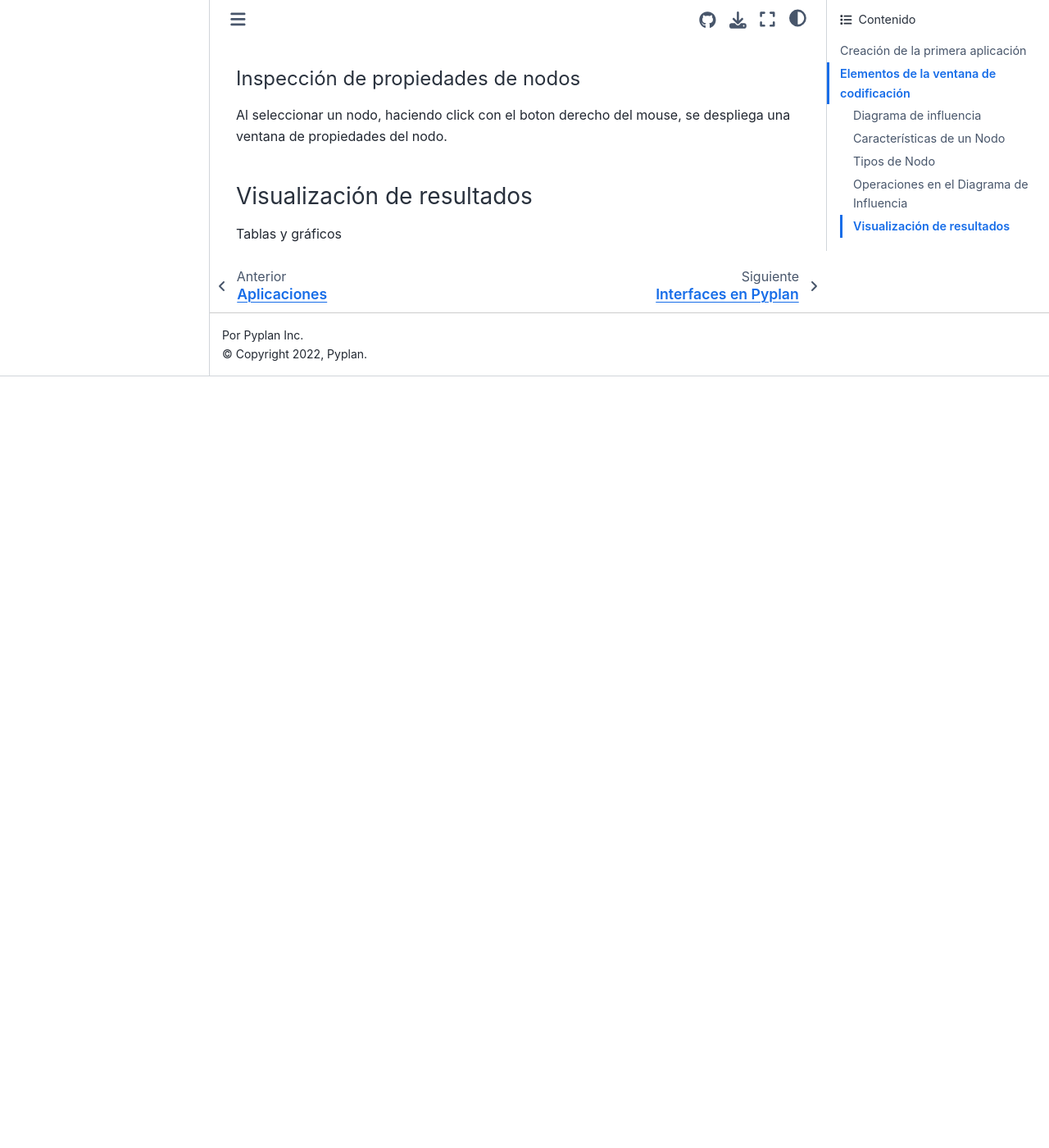
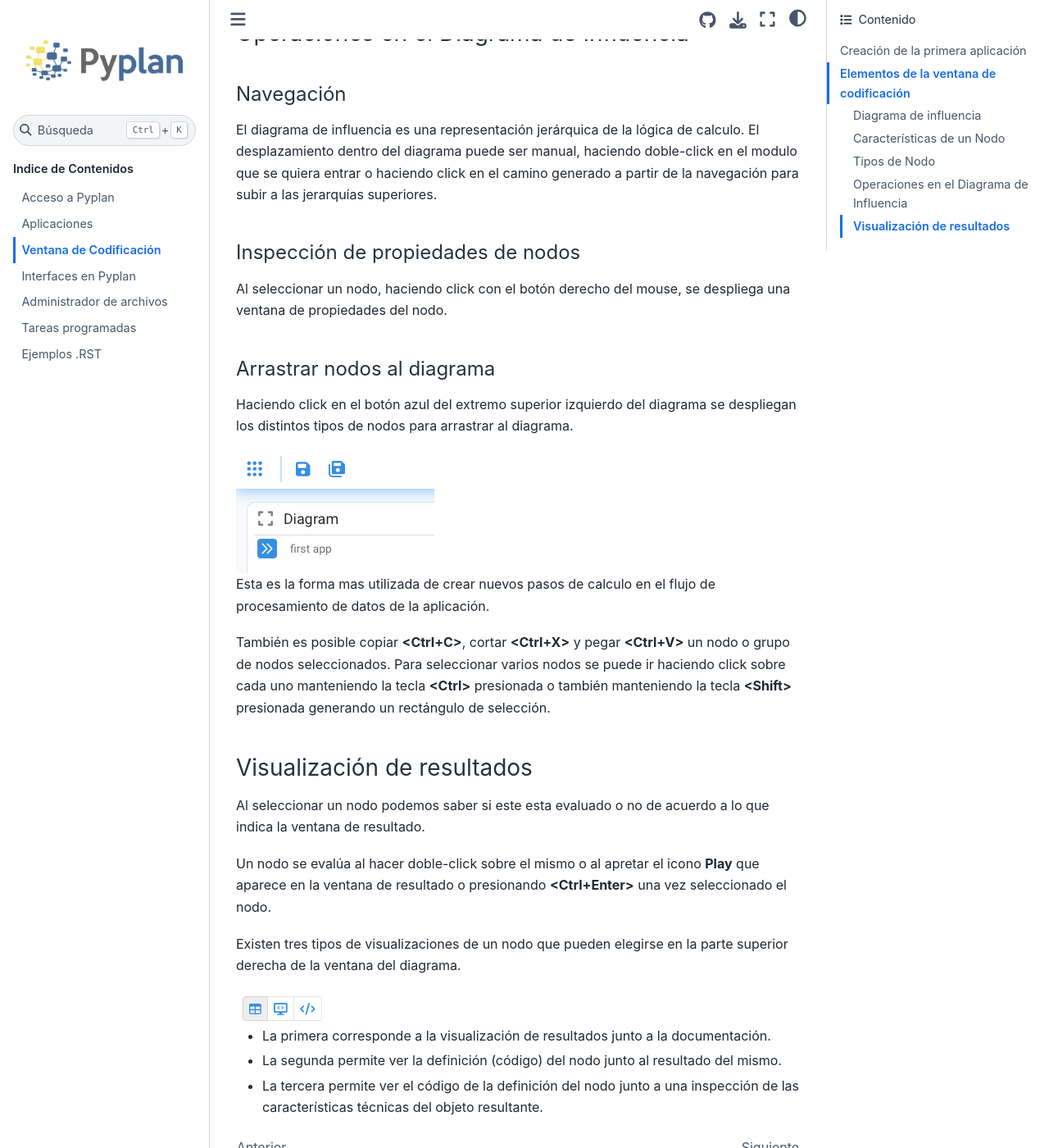
Before and after one commit to pyplan/pyplan, a Sphinx documentation site: the page built from docs/code/index.rst, in a window 1280 px wide and 1400 px high, scrolled down 10097 px. Shown: the whole window at 82% size. Built offline with Sphinx 7.4.7 and the Sphinx Book theme 1.1.4, drawn with Linux system fonts in a browser that asks for light colours; pages that are not in the unit, such as notebooks, are missing from menus; before the commit the page ends 10556 px from its top, so only the background shows below that; some of the changed text lies outside the part shown.

Commit message:
mas commit

```diff
--- a/docs/code/index.rst
+++ b/docs/code/index.rst
@@ -7,6 +7,7 @@
 
 Pyplan es un ambiente de desarrollo integrado de aplicaciones pensado para usuarios sin conocimientos de programación.
 Es por esto que la forma de construir la lógica de calculo y procesamiento de las aplicaciones es a través de bloques o pasos de cálculo representados por nodos en un diagrama de influencia.
+
 Al hacer click en crear una aplicación en Pyplan nos aparece un cuadro de dialogo que nos permite optar entre crear una aplicación desde cero o a partir de un ejemplo.
 
 .. image:: images/crear_analisis.png
@@ -155,6 +156,11 @@
 ------
 Es un tipo de nodo especial que contiene nodos dentro de el. Haciendo doble-click sobre un modulo se entra al mismo. Los módulos pueden estar anidados indefinidamente.
 
+Alias
+-----
+Los Alias son un tipo de nodo que se utilizan para hacer mas explicativos los diagramas de influencia.
+Son un espejo del nodo original. Es decir no solo el resultado que muestran es el mismo sino también que al modificar la definición del alias se modifica la definición del nodo original.
+El Alias se crea al apretar **Ctrl+M** una vez seleccionado un nodo.
 
 
 ----------------------------------------
@@ -170,10 +176,31 @@
 Inspección de propiedades de nodos
 ----------------------------------
 
-Al seleccionar un nodo, haciendo click con el boton derecho del mouse, se despliega una ventana de propiedades del nodo.
+Al seleccionar un nodo, haciendo click con el botón derecho del mouse, se despliega una ventana de propiedades del nodo.
 
+
+Arrastrar nodos al diagrama
+---------------------------
+Haciendo click en el botón azul del extremo superior izquierdo del diagrama se despliegan los distintos tipos de nodos para arrastrar al diagrama.
+
+.. image:: images/boton_azul.png
+
+Esta es la forma mas utilizada de crear nuevos pasos de calculo en el flujo de procesamiento de datos de la aplicación.
+
+También es posible copiar **<Ctrl+C>**, cortar **<Ctrl+X>** y pegar **<Ctrl+V>** un nodo o grupo de nodos seleccionados.
+Para seleccionar varios nodos se puede ir haciendo click sobre cada uno manteniendo la tecla **<Ctrl>** presionada o también manteniendo la tecla **<Shift>** presionada generando un rectángulo de selección.
 
 ---------------------------
 Visualización de resultados
 ---------------------------
-Tablas y gráficos
+Al seleccionar un nodo podemos saber si este esta evaluado o no de acuerdo a lo que indica la ventana de resultado.
+
+Un nodo se evalúa al hacer doble-click sobre el mismo o al apretar el icono **Play** que aparece en la ventana de resultado o presionando **<Ctrl+Enter>** una vez seleccionado el nodo.
+
+Existen tres tipos de visualizaciones de un nodo que pueden elegirse en la parte superior derecha de la ventana del diagrama.
+
+.. image:: images/type-of-views.png
+
+* La primera corresponde a la visualización de resultados junto a la documentación.
+* La segunda permite ver la definición (código) del nodo junto al resultado del mismo.
+* La tercera permite ver el código de la definición del nodo junto a una inspección de las características técnicas del objeto resultante.
--- a/docs/interfaces/index.rst
+++ b/docs/interfaces/index.rst
@@ -1,4 +1,4 @@
-===================
+====================
 Interfaces en Pyplan
-===================
+====================
 Pyplan es un ambiente de desarrollo integrado....
--- a/docs/samples.rst
+++ b/docs/samples.rst
@@ -4,7 +4,7 @@
 .. Title
 
 Ejemplos .RST
-======
+=============
 
 .. Subtitles
 
```
Also changed, not shown: docs/code/images/boton_azul.png (added), docs/code/images/diagram-result.png (added), docs/code/images/type-of-views.png (added).
